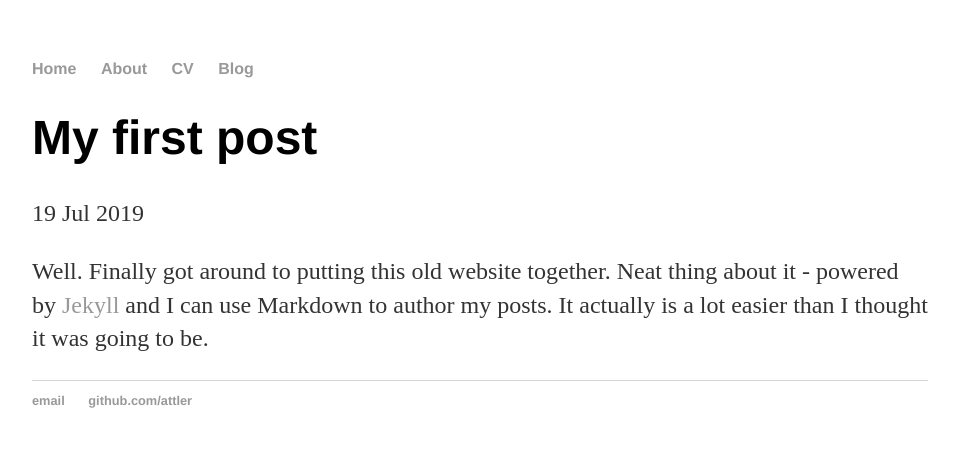
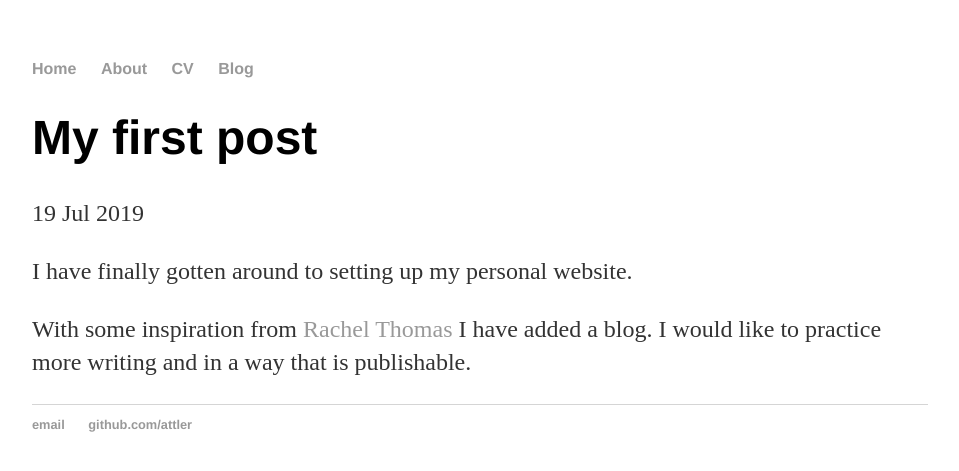
Before and after one commit to Attler/attler.github.io, a Jekyll site: the page built from _posts/2019-07-19-my-first-post.md, in a window 1280 px wide. Shown: the top 471 px of the page, without its empty margins (160-1119 px from the left). Built offline with Jekyll 4.4.1, drawn with Linux system fonts in a browser that asks for light colours.

Commit message:
update first post

```diff
--- a/_posts/2019-07-19-my-first-post.md
+++ b/_posts/2019-07-19-my-first-post.md
@@ -4,4 +4,6 @@ title: "My first post"
 date: 2019-07-19
 ---
 
-Well. Finally got around to putting this old website together. Neat thing about it - powered by [Jekyll](http://jekyllrb.com) and I can use Markdown to author my posts. It actually is a lot easier than I thought it was going to be.
+I have finally gotten around to setting up my personal website.
+
+With some inspiration from [Rachel Thomas](https://medium.com/@racheltho/why-you-yes-you-should-blog-7d2544ac1045) I have added a blog. I would like to practice more writing and in a way that is publishable.
--- a/index.html
+++ b/index.html
@@ -4,5 +4,5 @@ title: JJ
 ---
 <div class="blurb">
 	<h1>Hi there, I'm JJ!</h1>
-	<p>I'm best known as the horrible cop from <em>A Touch of Evil</em> Don't trust me. <a href="/about">Read more about my life...</a></p>
+	<p>This is the personal website of Jason Hepburn.</p>
 </div><!-- /.blurb -->
```
